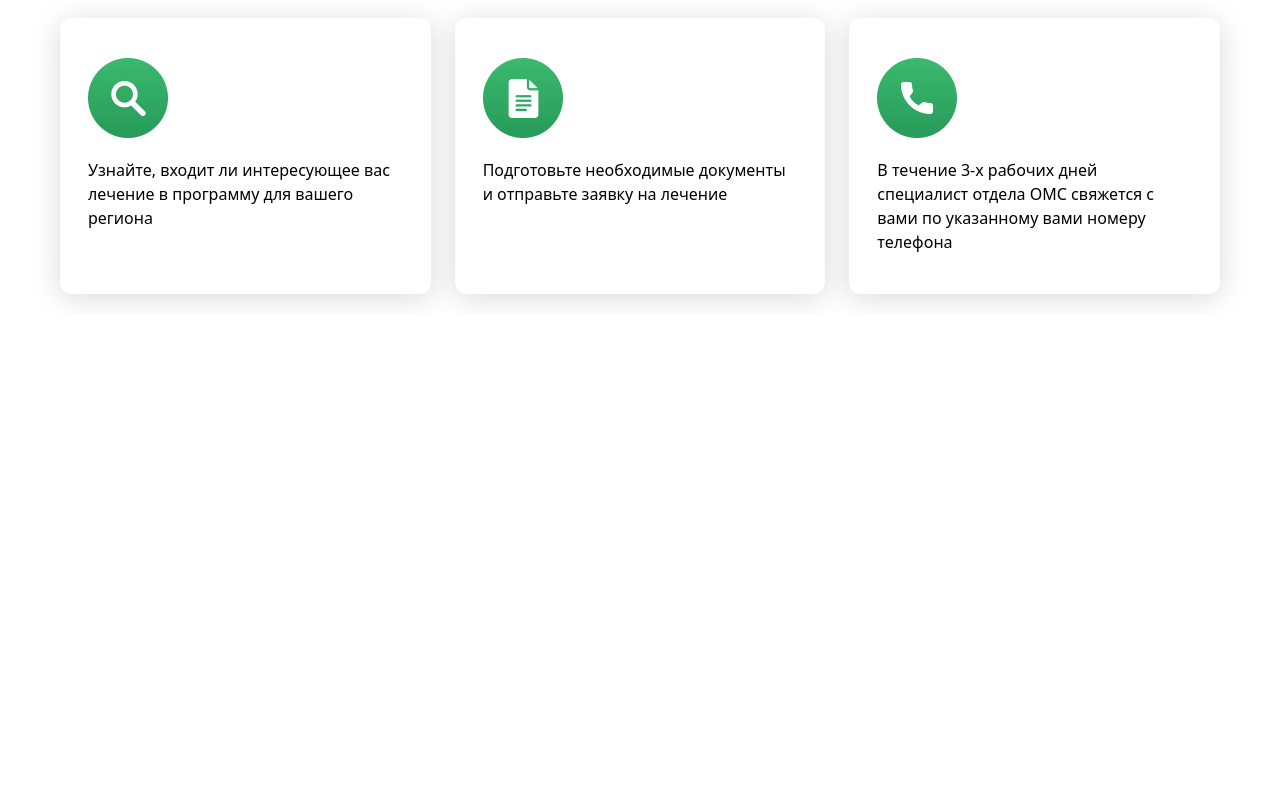
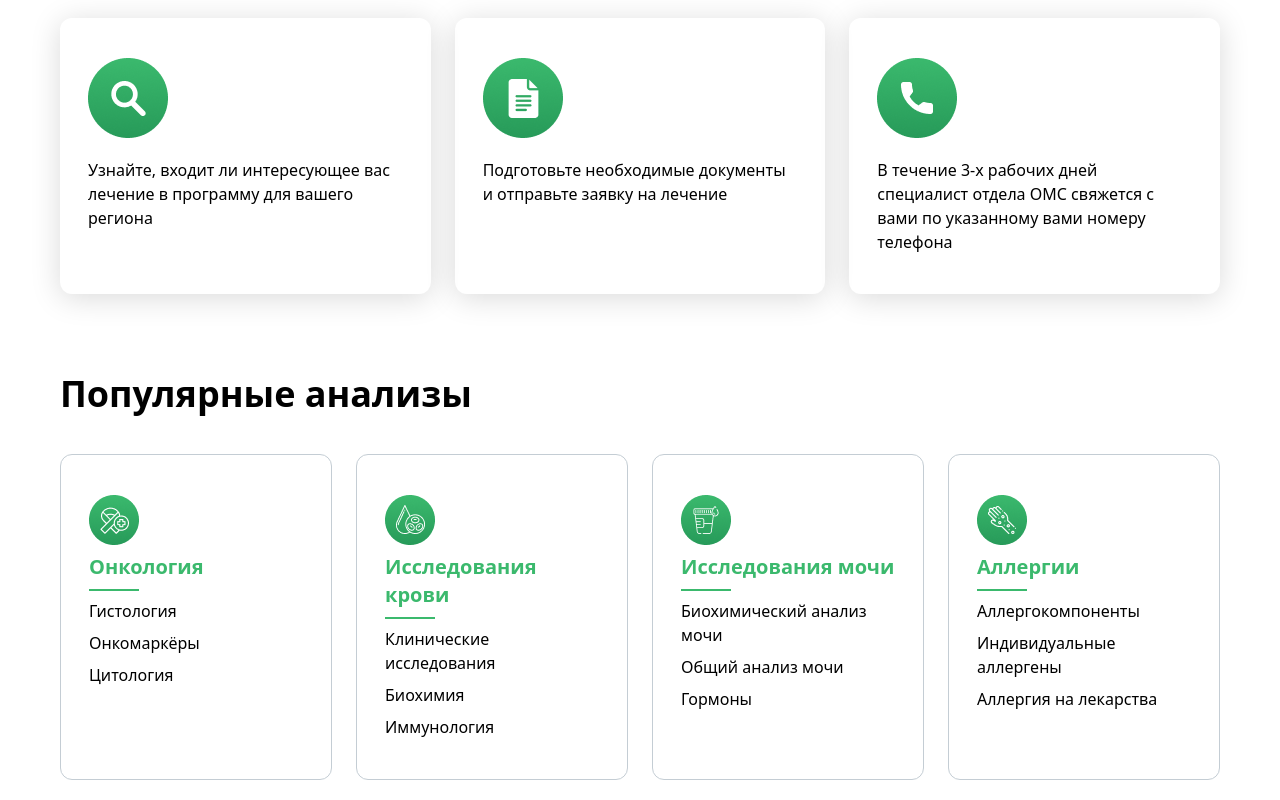
Before and after one commit to miryusuf899/hmw1Git, a website: page index.html in a window 1280 px wide. Shown: the part 1236-2036 px from the top of the page. Before the commit the page ends 1550 px from the top, so only its background shows below. Drawn offline with Linux system fonts and the light colour scheme.

Commit message:
Section 3

```diff
--- a/index.html
+++ b/index.html
@@ -82,6 +82,43 @@
                 </div>
             </div>
         </section>
+        <section class="flex flex-col gap-10 mt-20">
+            <h1 class="text-4xl font-bold">Популярные анализы</h1>
+            <div class="flex flex-col gap-6 lg:flex-row justify-between">
+                <div style="border: 1px solid #C4CDD4" class="px-7 py-10 rounded-xl flex flex-col gap-2 items-start lg:w-[25%]">
+                    <img src="./Group 1894.png" alt="">
+                    <h1 class="text-xl text-[#3BB96D] font-semibold">Онкология</h1>
+                    <img src="./Line 2.png" alt="">
+                    <p>Гистология</p>
+                    <p>Онкомаркёры</p>
+                    <p>Цитология</p>
+                </div>
+                <div style="border: 1px solid #C4CDD4" class="px-7 py-10 rounded-xl flex flex-col gap-2 items-start lg:w-[25%]">
+                    <img src="./Group 1894 (1).png" alt="">
+                    <h1 class="text-xl text-[#3BB96D] font-semibold">Исследования крови</h1>
+                    <img src="./Line 2.png" alt="">
+                    <p>Клинические исследования</p>
+                    <p>Биохимия</p>
+                    <p>Иммунология</p>
+                </div>
+                <div style="border: 1px solid #C4CDD4" class="px-7 py-10 rounded-xl flex flex-col gap-2 items-start lg:w-[25%]">
+                    <img src="./Group 1894 (2).png" alt="">
+                    <h1 class="text-xl text-[#3BB96D] font-semibold">Исследования мочи</h1>
+                    <img src="./Line 2.png" alt="">
+                    <p>Биохимический анализ мочи</p>
+                    <p>Общий анализ мочи</p>
+                    <p>Гормоны</p>
+                </div>
+                <div style="border: 1px solid #C4CDD4" class="px-7 py-10 rounded-xl flex flex-col gap-2 items-start lg:w-[25%]">
+                    <img src="./Group 1894 (3).png" alt="">
+                    <h1 class="text-xl text-[#3BB96D] font-semibold">Аллергии</h1>
+                    <img src="./Line 2.png" alt="">
+                    <p>Аллергокомпоненты</p>
+                    <p>Индивидуальные аллергены</p>
+                    <p>Аллергия на лекарства</p>
+                </div>
+            </div>
+        </section>
     </main>
 </body>
 </html>
```
Also changed, not shown: Group 1894 (1).png (added), Group 1894 (2).png (added), Group 1894 (3).png (added), Group 1894.png (added), Line 2.png (added), src/output.css.
